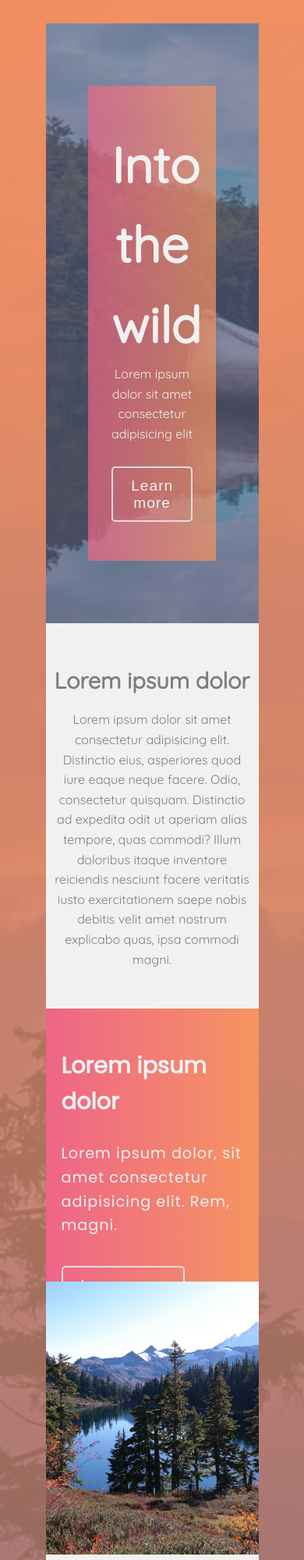
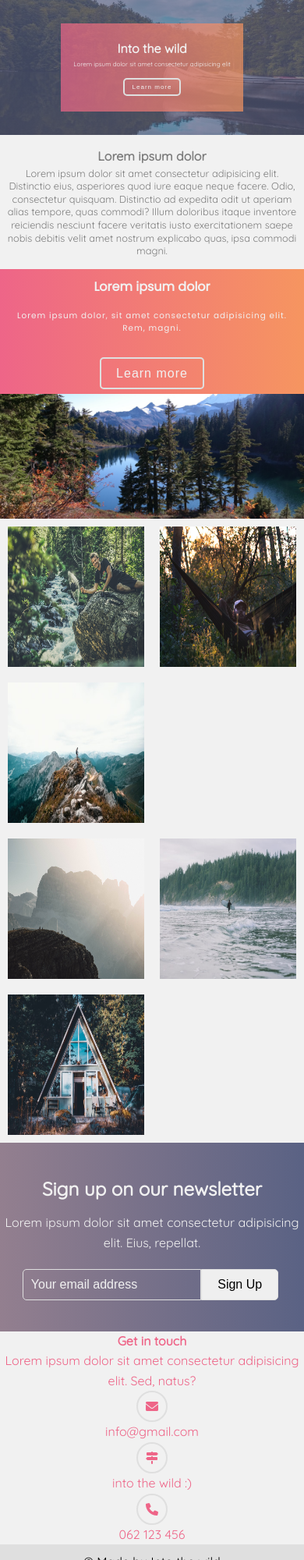
Before and after one commit to KovacAca/into-the-wild_GRID, a plain HTML site: page index.html in a window 390 px wide. Shown: the top 2000 px of the page at 78% size. Drawn offline with Linux system fonts and the light colour scheme.

Commit message:
responsive

```diff
--- a/grid.css
+++ b/grid.css
@@ -24,11 +24,3 @@ grid sistem
 [class*="col-"] {
   float: left;
 }
-/*****************
-responsive
-******************/
-@media(max-width: 767px) {
-  [class*="col-"] {
-   width: 100%;
-  }
-}
--- a/index.html
+++ b/index.html
@@ -2,7 +2,8 @@
 <html lang="en">
 <head>
   <meta charset="UTF-8">
-  <title>into the wild</title>
+  <meta name="viewport" content="width=device-width, initial-scale=1.0">
+  <title>Into the wild</title>
   <link rel="stylesheet" href="https://cdnjs.cloudflare.com/ajax/libs/font-awesome/6.0.0/css/all.min.css" integrity="sha512-9usAa10IRO0HhonpyAIVpjrylPvoDwiPUiKdWk5t3PyolY1cOd4DSE0Ga+ri4AuTroPR5aQvXU9xC6qOPnzFeg==" crossorigin="anonymous" referrerpolicy="no-referrer" />
   <link rel="stylesheet" href="grid.css">
   <link rel="stylesheet" href="style.css">
--- a/style.css
+++ b/style.css
@@ -112,7 +112,6 @@ info
   padding: 50px 20px;
   background-image: linear-gradient(to right, rgb(238, 101, 136), rgb(246, 149, 96));
   font-family: "Poppins", sans-serif;
-
 }
 .info .col-6:first-child p {
   font-size: 1.2rem;
@@ -226,3 +225,112 @@ footer ul li a {
 footer ul li a:hover {
   color: var(--gray);
 }
+/*****************
+responsive
+******************/
+@media(max-width: 767px) {
+  [class*="col-"] {
+   width: 100%;
+  }
+  body {
+    padding: 0;
+  }
+  main {
+    width: 100%;
+  }
+  h1 {
+    font-size: 1rem;
+  }
+  header {
+    font-size: 0.5rem;
+    padding: 30px 0;
+  }
+  header article {
+    width: 60%;
+    padding: 20px 0;
+  }
+  button {
+    font-size: 1em;
+  }
+  .about {
+    padding: 15px 5px;
+  }
+  h2 {
+    font-size: 1rem;
+    margin-bottom: 0;
+  }
+  .about p {
+    font-size: 0.8rem;
+    line-height: 1.3;
+  }
+  h3 {
+    font-size: 1rem;
+  }
+  .info .col-6 {
+    height: 160px;
+    text-align: center;
+  }
+  .info .col-6:first-child {
+    padding: 10px;
+  }
+  .info .col-6:first-child p {
+    font-size: .65rem;
+    letter-spacing: 1px;
+  }
+  .images .row {
+    padding: 0px;
+  }
+  .images .col-4 {
+    padding: 10px;
+    width: 50%;
+  }
+  .images img {
+    height: 180px;
+    filter: grayscale(0);
+  }
+  .contact {
+    padding: 0px;
+  }
+  .contact i {
+    font-size: 1rem;
+    padding: 10px;
+  }
+  .contact p {
+    padding: 0;
+  }
+  .contact .row:last-child .col-4:nth-child(1),
+  .contact .row:last-child .col-4:nth-child(2) {
+    border-right: none;
+  }
+  footer {
+    padding: 10px;
+    text-align: center;
+  }
+  footer p {
+    float: none;
+    margin-bottom: 10px;
+  }
+  footer ul {
+    float: none;
+  }
+  footer ul li a {
+    margin: 20px;
+    font-size: 1rem;
+  }
+}
+@media(min-width: 767px) and (max-width: 1024px) {
+  main {
+    width: 85%;
+  }
+  h1 {
+    font-size: 3rem;
+  }
+  header {
+    font-size: 0.5rem;
+    padding: 20px;
+  }
+  header article {
+    width: 55%;
+    padding: 20px 0;
+  }
+}
```
